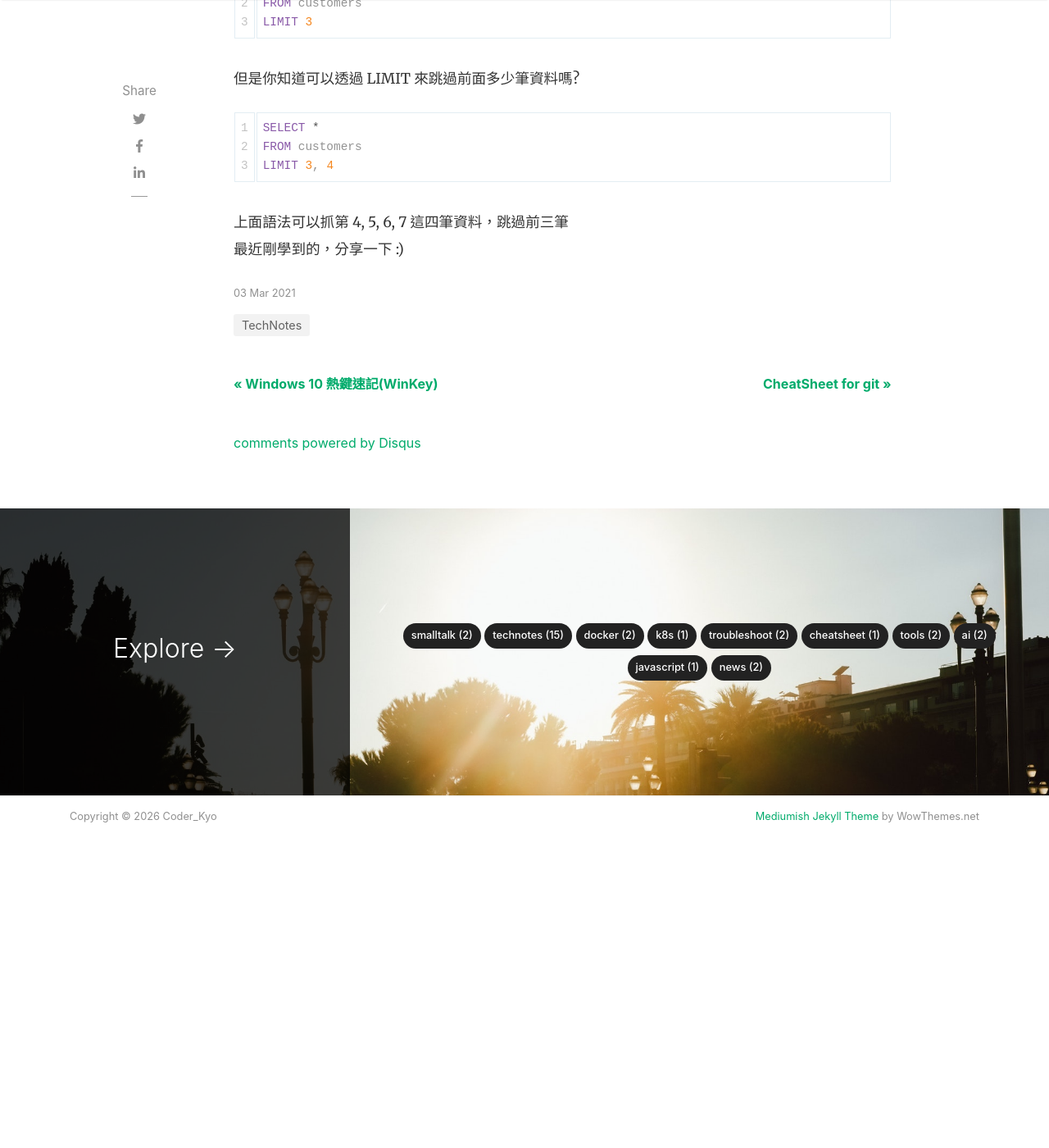
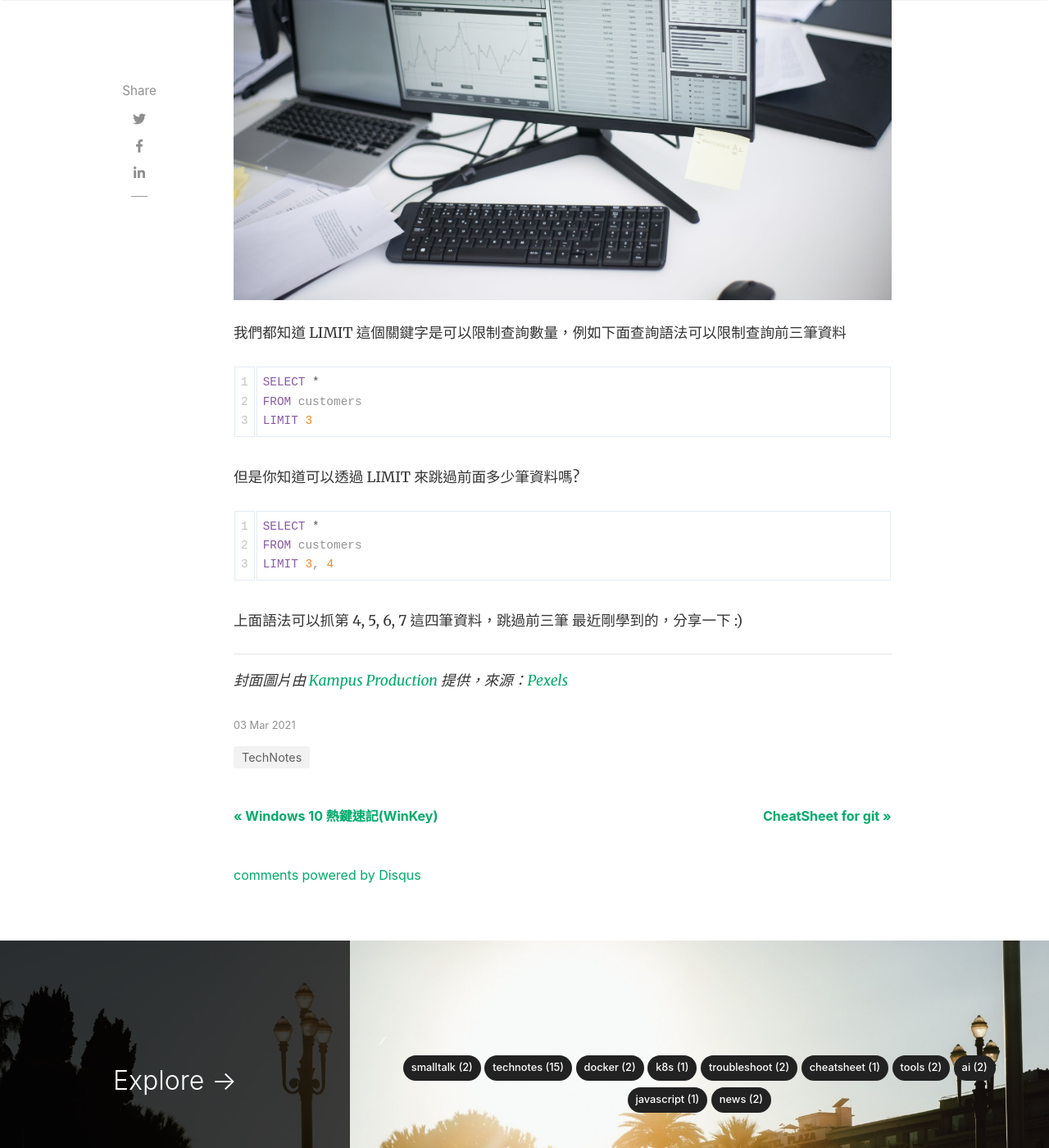
Before and after one commit to kyoangel/kyoangel.github.io, a Jekyll site: the page built from _posts/2021-03-03-MySQL-LIMIT.markdown, in a window 1280 px wide and 1400 px high, scrolled down 624 px. Shown: the whole window at 82% size. Built offline with Jekyll 4.4.1, drawn with Linux system fonts in a browser that asks for light colours; nearby versions of some CDN libraries; comment, search, counter and statistics services are not loaded; before the commit the page ends 1703 px from its top, so only the background shows below that.

Commit message:
feat(posts): add Pexels cover images to 2 posts missing images
- MySQL LIMIT Clause post (.markdown ext, missed in earlier batch)
- 聯準會換主席 wealth post (generated before Pexels routine update at 03:38 UTC)

Co-Authored-By: Claude Sonnet 4.6 <noreply@anthropic.com>

```diff
--- a/_posts/2021-03-03-MySQL-LIMIT.markdown
+++ b/_posts/2021-03-03-MySQL-LIMIT.markdown
@@ -2,7 +2,7 @@
 layout: post
 author: Kyo
 title:  "LIMIT Clause in MySQL"
-image:
+image: assets/images/posts/mysql-limit-clause.jpg
 featured: false
 categories: TechNotes
 ---
@@ -25,3 +25,6 @@ LIMIT 3, 4
 
 上面語法可以抓第 4, 5, 6, 7 這四筆資料，跳過前三筆
 最近剛學到的，分享一下 :)
+
+---
+*封面圖片由 [Kampus Production](https://www.pexels.com/photo/computer-and-laptop-over-white-table-8636589/) 提供，來源：[Pexels](https://www.pexels.com)*
```
Also changed, not shown: _wealth_posts/fed-new-chair-no-forward-guidance-and-rate-hike-risk.md (+4 -0 lines), assets/images/posts/fed-new-chair-communication.jpg (added), assets/images/posts/mysql-limit-clause.jpg (added).
